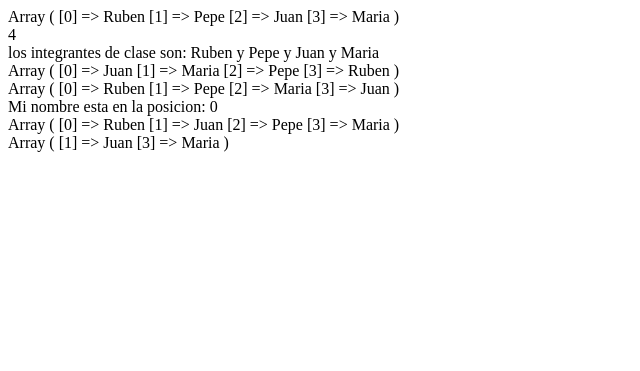
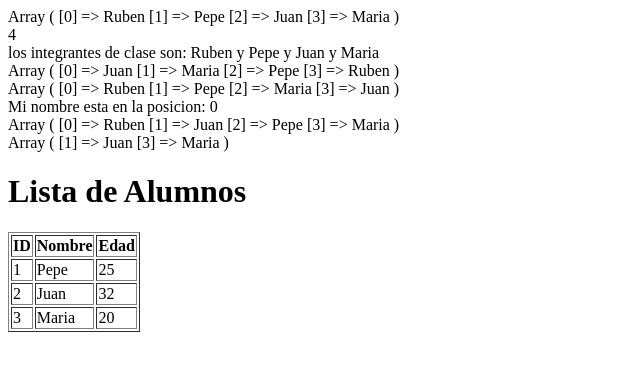
Before and after one commit to vjp-rubenOS/DWES, a PHP site: page /arrays1.php in a window 1280 px wide. Shown: the top 371 px of the page, without its empty margins (0-640 px from the left). Run offline with PHP 8.4, Linux system fonts and the light colour scheme; data that the repository does not hold is empty.

Commit message:
continuamos arrays1

```diff
--- a/arrays/arrays1.php
+++ b/arrays/arrays1.php
@@ -1,4 +1,5 @@
 <?php
+
 
 /**
  * ejercicio 1
@@ -59,11 +60,57 @@ shuffle($nombres);
    */
   $patron_buscar='[a]';
   $array_resultado = preg_grep($patron_buscar,$nombres);
-  print_r($array_resultado);
+  print_r($array_resultado)."<br>";
 
   /**
    * ejercicio 9
-   * pagina 1111
+   *
    */
-  $alumnos[['Nombre'=>'Pepe','Edad'=>25,]
+  $alumnos=[
+    ['id'=>1,'Nombre'=>'Pepe','Edad'=>25],
+    ['id'=>2,'Nombre'=>'Juan','Edad'=>32],
+    ['id'=>3,'Nombre'=>'Maria','Edad'=>20]
   ];
+
+  /**
+   * ejercicio 10
+   */
+
+  ?>
+  <!DOCTYPE html>
+<html lang="es">
+<head>
+    <meta charset="UTF-8">
+    <meta name="viewport" content="width=device-width, initial-scale=1.0">
+    <title>Tabla de Alumnos</title>
+
+</head>
+<body>
+    <h1>Lista de Alumnos</h1>
+    <table border="1">
+        <thead>
+            <tr>
+                <th>ID</th>
+                <th>Nombre</th>
+                <th>Edad</th>
+            </tr>
+        </thead>
+        <tbody>
+            <?php foreach ($alumnos as $alumno): ?>
+                <tr>
+                    <td><?php echo $alumno['id']; ?></td>
+                    <td><?php echo $alumno['Nombre']; ?></td>
+                    <td><?php echo $alumno['Edad']; ?></td>
+                </tr>
+            <?php endforeach; ?>
+        </tbody>
+    </table>
+</body>
+</html>
+
+<?php
+/**
+ * Ejercicio 11
+ */
+
+?>
```
Also changed, not shown: funciones/funciones2.php (+23 -0 lines), fecha/fechas1.php (line endings or trailing spaces).
